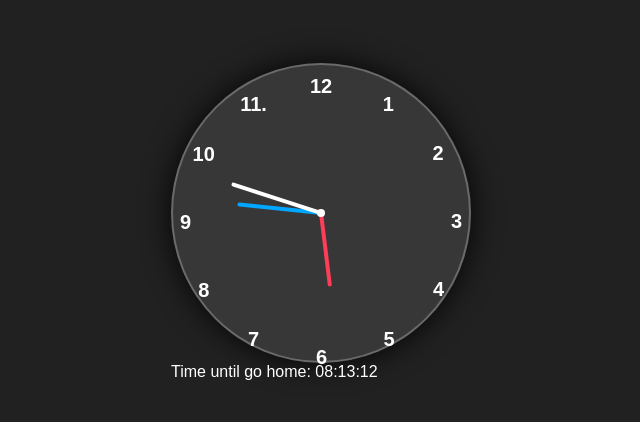
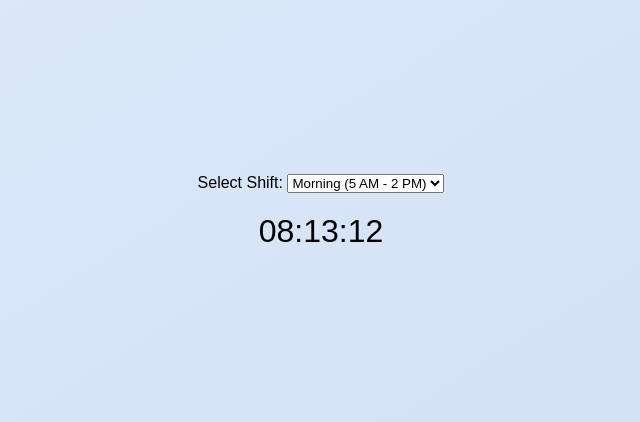
Before and after one commit to cracist/analogcock, a plain HTML site: page index.html in a window 1280 px wide. Shown: the part 178-600 px from the top of the page, without its empty margins (319-959 px from the left). Drawn offline with Linux system fonts and the light colour scheme.

Commit message:
Update index.html

```diff
--- a/index.html
+++ b/index.html
@@ -1,71 +1,108 @@
 <!DOCTYPE html>
 <html lang="en">
 <head>
-    <meta charset="UTF-8" />
-    <meta http-equiv="X-UA-Compatible" content="IE=edge" />
-    <meta name="viewport" content="width=device-width, initial-scale=1.0" />
-    <link rel="stylesheet" href="style.css" />
-    <title>Analog Clock</title>
+    <meta charset="UTF-8">
+    <meta name="viewport" content="width=device-width, initial-scale=1.0">
+    <title>Shift Timer</title>
+    <style>
+        body {
+            font-family: sans-serif;
+            display: flex;
+            flex-direction: column;
+            align-items: center;
+            justify-content: center;
+            min-height: 100vh;
+            background: linear-gradient(to bottom right, #e0eafc, #cfdef3);
+            margin: 0; /* Remove default body margin */
+        }
+
+        #shift-selection {
+            margin-bottom: 20px;
+        }
+
+        #timer {
+            font-size: 2em;
+            margin-bottom: 20px;
+        }
+
+        .confetti {
+            position: absolute;
+            width: 10px;
+            height: 10px;
+            background-color: gold; /* You can use different colors */
+            top: -10px; /* Start above the viewport */
+            animation: confetti-fall 3s linear infinite; /* Adjust duration */
+        }
+
+        @keyframes confetti-fall {
+            0% { transform: translateY(0); opacity: 1; }
+            100% { transform: translateY(100vh); opacity: 0; } /* Fall to bottom */
+        }
+    </style>
 </head>
 <body>
-    <div class="container">
-        <div class="clock">
-            <div style="--clr: #ff3d58; --h: 74px" id="hour" class="hand"><i></i></div>
-            <div style="--clr: #00a6ff; --h: 84px" id="min" class="hand"><i></i></div>
-            <div style="--clr: #ffffff; --h: 94px" id="sec" class="hand"><i></i></div>
 
-            <span style="--i: 1"><b>1</b></span>
-            <span style="--i: 2"><b>2</b></span>
-            <span style="--i: 3"><b>3</b></span>
-            <span style="--i: 4"><b>4</b></span>
-            <span style="--i: 5"><b>5</b></span>
-            <span style="--i: 6"><b>6</b></span>
-            <span style="--i: 7"><b>7</b></span>
-            <span style="--i: 8"><b>8</b></span>
-            <span style="--i: 9"><b>9</b></span>
-            <span style="--i: 10"><b>10</b></span>
-            <span style="--i: 11"><b>11.</b></span>
-            <span style="--i: 12"><b>12</b></span>
-        </div>
-        <div id="time-until-home"></div> </div>
+    <div id="shift-selection">
+        <label for="shift">Select Shift:</label>
+        <select id="shift">
+            <option value="morning">Morning (5 AM - 2 PM)</option>
+            <option value="mid">Mid (1 PM - 10 PM)</option>
+            <option value="night">Night (9 PM - 6 AM)</option>
+        </select>
+    </div>
 
-    <script src="script.js"></script>
+    <div id="timer"></div>
+
     <script>
-        function updateTimeUntilHome() {
+        const timerDisplay = document.getElementById('timer');
+        const shiftSelect = document.getElementById('shift');
+
+        function updateTimer() {
             const now = new Date();
-            const currentTime = now.getTime();
+            const selectedShift = shiftSelect.value;
+            let endTime;
 
-            // Set work start and end times (adjust as needed)
-            const workStartTime = new Date(now.getFullYear(), now.getMonth(), now.getDate(), 5, 0, 0).getTime(); // 5:00 AM
-            const workEndTime = new Date(now.getFullYear(), now.getMonth(), now.getDate(), 14, 0, 0).getTime(); // 2:00 PM (14:00 in 24-hour format)
-
-            let timeLeft = 0;
-            let message = "";
-
-            if (currentTime < workStartTime) {
-                timeLeft = workStartTime - currentTime;
-                message = "Time until work starts: ";
-            } else if (currentTime < workEndTime) {
-                timeLeft = workEndTime - currentTime;
-                message = "Time until go home: ";
-            } else {
-                message = "Work day is over!";
-                timeLeft = 0; // Or you could calculate time until the next work day
+            if (selectedShift === 'morning') {
+                endTime = new Date(now.getFullYear(), now.getMonth(), now.getDate(), 14, 0, 0); // 2 PM
+            } else if (selectedShift === 'mid') {
+                endTime = new Date(now.getFullYear(), now.getMonth(), now.getDate(), 22, 0, 0); // 10 PM
+            } else { // night
+                endTime = new Date(now.getFullYear(), now.getMonth(), now.getDate() + (now.getHours() >= 21 ? 1 : 0), 6, 0, 0); // 6 AM (next day if past 9 PM)
             }
 
-            if (timeLeft > 0) {
+            const timeLeft = endTime.getTime() - now.getTime();
+
+            if (timeLeft <= 0) {
+                timerDisplay.textContent = "Shift Ended! 🎉";
+                celebrate();
+            } else {
                 const hours = Math.floor(timeLeft / (1000 * 60 * 60));
                 const minutes = Math.floor((timeLeft % (1000 * 60 * 60)) / (1000 * 60));
                 const seconds = Math.floor((timeLeft % (1000 * 60)) / 1000);
-
-                message += `${hours.toString().padStart(2, '0')}:${minutes.toString().padStart(2, '0')}:${seconds.toString().padStart(2, '0')}`;
+                timerDisplay.textContent = `${hours.toString().padStart(2, '0')}:${minutes.toString().padStart(2, '0')}:${seconds.toString().padStart(2, '0')}`;
             }
-
-            document.getElementById('time-until-home').textContent = message;
         }
 
-        setInterval(updateTimeUntilHome, 1000); // Update every second
-        updateTimeUntilHome(); // Call initially to avoid delay
+        function celebrate() {
+            const numConfetti = 100; // Number of confetti pieces
+            for (let i = 0; i < numConfetti; i++) {
+                const confetti = document.createElement('div');
+                confetti.classList.add('confetti');
+                confetti.style.left = `${Math.random() * 100}vw`; // Random horizontal position
+                confetti.style.animationDelay = `${Math.random() * 2}s`; // Random start delay
+                document.body.appendChild(confetti);
+
+                // Remove confetti after animation
+                setTimeout(() => {
+                    confetti.remove();
+                }, 3000); // Match animation duration
+            }
+        }
+
+
+        setInterval(updateTimer, 1000);
+        updateTimer(); // Initial call
     </script>
+
 </body>
 </html>
```
